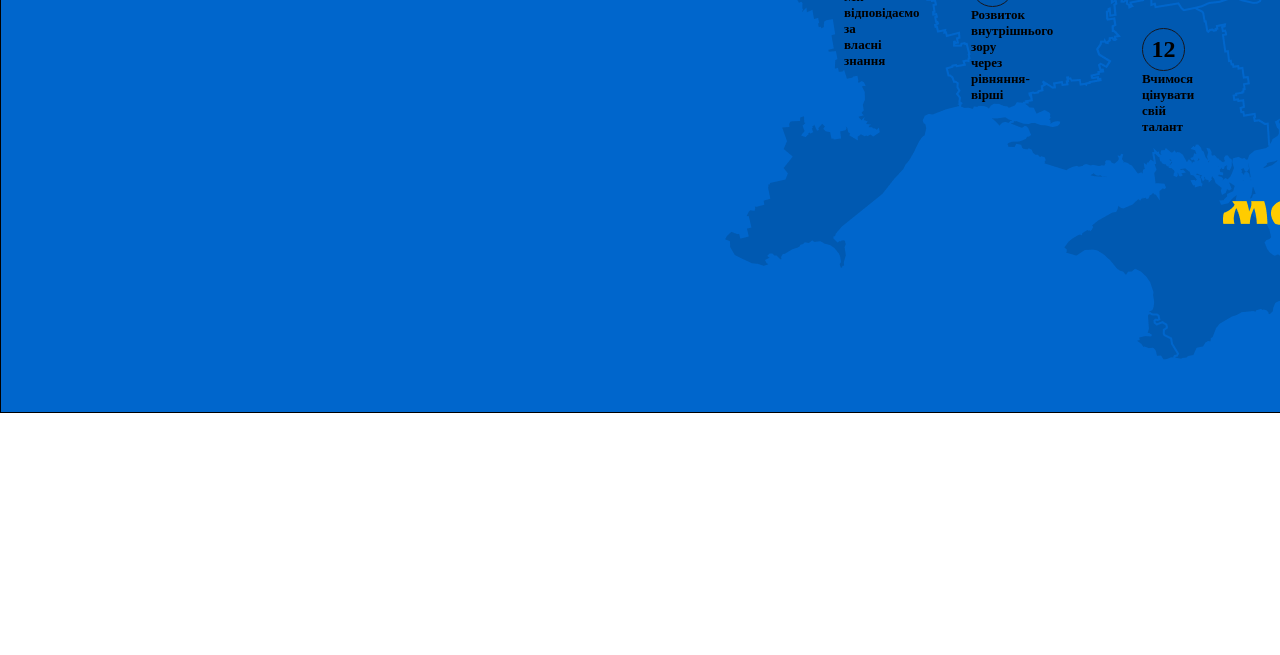
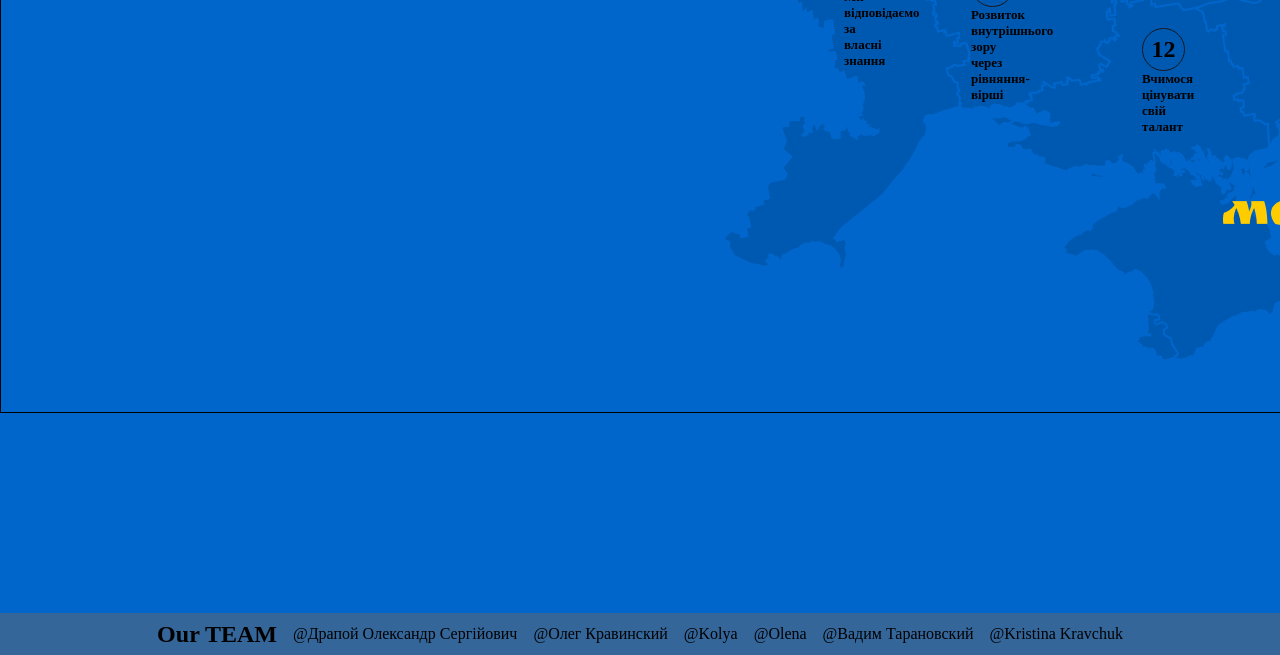
Before and after one commit to AlexandrDrapoy/math-prodgect, a plain HTML site: page index.html in a window 1280 px wide. Shown: the part 707-1362 px from the top of the page. Before the commit the page ends 1320 px from the top, so only its background shows below. Drawn offline with Linux system fonts and the light colour scheme.

Commit message:
Шапка+Футер
Шапка+Футер

```diff
--- a/index.html
+++ b/index.html
@@ -9,7 +9,7 @@
 </head>
 <body>
     <header>
-
+        <a href="https://goit.ua/"><img src="./image/ee83745f-1130-3777-bb99-b0977ad16a6e.png" alt="go-it"></a>
     </header>
     <main>
         <nav>
@@ -503,7 +503,15 @@
         </nav>
     </main>
     <footer>
-
+        <h2>Our TEAM </h2>
+        <ul>
+            <li>@Драпой Олександр Сергійович</li>
+            <li>@Олег Кравинский</li>
+            <li>@Kolya</li>
+            <li>@Olena</li>
+            <li>@Вадим Тарановский</li>
+            <li>@Kristina Kravchuk</li>
+        </ul>
     </footer>
 
 </body>
--- a/style/style.css
+++ b/style/style.css
@@ -4,12 +4,21 @@
 }
 header {
   height: 40px;
+  display: flex;
+  margin-left: 5em;
+  justify-content: center;
+  align-items: center;
 }
+header img {
+  height: 32px;
+}
+
 main {
   background-image: url(../image/pc-3.png);
   background-repeat: no-repeat;
   width: 100%;
   height: 1280px;
+  background-color: #0066cc;
 }
 
 nav img {
@@ -310,3 +319,23 @@ nav h3 {
   top: 90px;
   left: -650px;
 }
+footer,
+footer ul,
+footer ul li {
+  text-decoration: none;
+  display: flex;
+}
+footer h2 {
+  display: flex;
+  justify-content: center;
+}
+footer {
+  justify-content: center;
+  align-items: center;
+  padding-bottom: 2em auto;
+  background-color: #34669a;
+  height: 42px;
+}
+footer ul li {
+  margin-left: 16px;
+}
```
Also changed, not shown: image/ee83745f-1130-3777-bb99-b0977ad16a6e.png (added).
